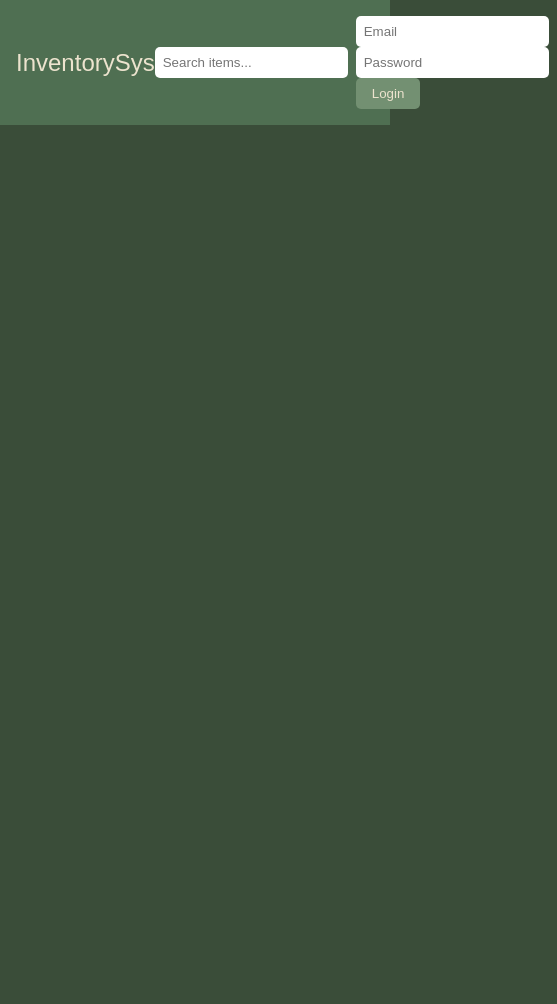
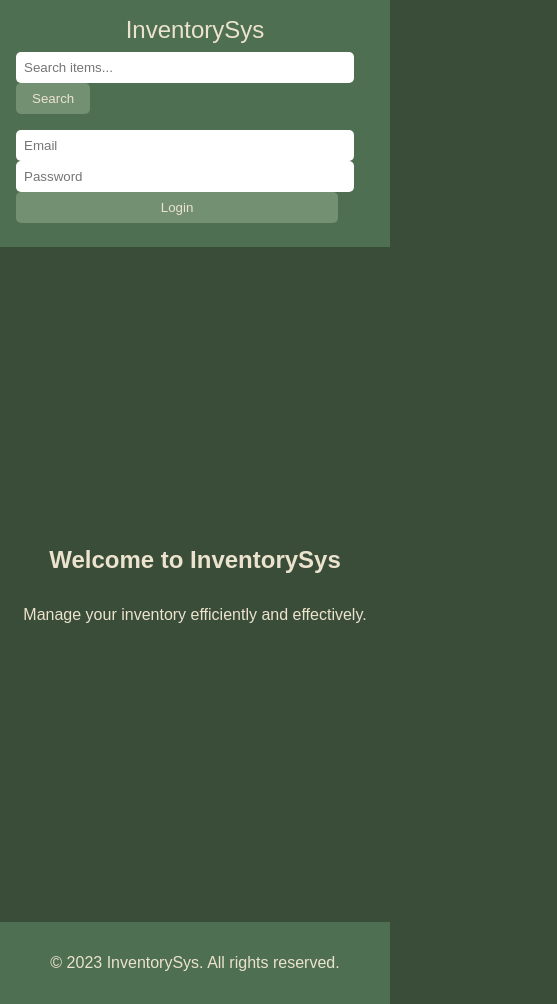
Before and after one commit to Panji-Utama/VWS-Project-2-Inventory, a plain HTML site: page index.html in a window 390 px wide. Shown: the whole page, 557 px wide, since content can reach past the window. Before the commit the page ends 844 px from the top, so only its background shows below. Drawn offline with Linux system fonts and the light colour scheme; no server answers.

Commit message:
fix: Changed the layout of Home and is now responsive to most screen

```diff
--- a/css/styles.css
+++ b/css/styles.css
@@ -5,12 +5,22 @@
   --accentColor: #ece3ce;
 }
 
+html {
+  height: 100%;
+}
+
 body {
+  display: flex;
+  flex-direction: column;
+  min-height: 100vh;
+  margin: 0;
   font-family: Arial, sans-serif;
-  margin: 0;
-  padding: 0;
   background-color: var(--primaryColor);
   color: var(--accentColor);
+}
+
+main {
+  flex: 1;
 }
 
 .navbar {
@@ -34,6 +44,7 @@ body {
   border: none;
 }
 
+.search-bar button,
 .login-form button {
   background-color: var(--thirdColor);
   color: var(--accentColor);
@@ -43,39 +54,49 @@ body {
   cursor: pointer;
 }
 
-.carousel {
-  overflow: hidden;
-  white-space: nowrap; /* Ensures items are in a single line */
+.welcome-container {
+  display: flex;
+  flex-direction: column;
+  justify-content: center;
+  align-items: center;
+  height: 80vh; /* Adjust height as needed */
+  text-align: center;
 }
 
-.carousel-track {
-  display: inline-flex; /* Changed to inline-flex */
-  /* animation: scrollLeft 1s linear infinite; */
+/* Responsive design */
+@media screen and (max-width: 768px) {
+  .navbar {
+    flex-direction: column;
+    align-items: center;
   }
 
-@keyframes scrollLeft {
-  0% {
-    transform: translateX(0);
-  }
-  100% {
-    transform: translateX(
-      calc(-100% / 2)
-    ); /* Adjust based on the number of items */
-  }
+  .search-bar,
+  .login-form {
+    width: 100%;
+    margin: 0.5rem 0;
   }
 
-.carousel-item {
-  display: inline-block; /* Ensure items are inline */
-  margin-right: 20px;
+  .search-bar input,
+  .login-form input,
+  .login-form button {
+    width: 90%; /* Adjust as needed for smaller screens */
   }
 
-.carousel-item img {
-  width: 100px;
-  height: 100px;
-  object-fit: cover;
-  border-radius: 0.5rem;
+  .welcome-container h1 {
+    font-size: 1.5rem; /* Smaller font size for smaller screens */
   }
 
-.modal {
-  /* Modal styling goes here */
+  .welcome-container p {
+    font-size: 1rem; /* Smaller font size for smaller screens */
   }
+
+  /* Add more responsive styles as needed */
+}
+
+/* Footer styles */
+footer {
+  text-align: center;
+  padding: 1rem;
+  background-color: var(--secondaryColor);
+  color: var(--accentColor);
+}
--- a/index.html
+++ b/index.html
@@ -1,35 +1,36 @@
 <!DOCTYPE html>
 <html lang="en">
   <head>
-    <meta charset="UTF-8">
-    <meta name="viewport" content="width=device-width, initial-scale=1.0">
+    <meta charset="UTF-8" />
+    <meta name="viewport" content="width=device-width, initial-scale=1.0" />
     <title>Inventory Management System</title>
-    <link rel="stylesheet" href="css/styles.css">
+    <link rel="stylesheet" href="css/styles.css" />
   </head>
   <body>
     <header>
       <div class="navbar">
         <div class="logo">InventorySys</div>
         <div class="search-bar">
-                <input type="text" placeholder="Search items...">
+          <input type="text" placeholder="Search items..." />
+          <button id="search-button">Search</button>
         </div>
         <div class="login-form">
-                <input type="email" placeholder="Email">
-                <input type="password" placeholder="Password">
+          <input type="email" placeholder="Email" />
+          <input type="password" placeholder="Password" />
           <button>Login</button>
         </div>
       </div>
     </header>
     <main>
-        <div id="item-carousel" class="carousel">
-            <div class="carousel-track">
-                <!-- Items will be dynamically loaded here -->
-            </div>
+      <div class="welcome-container">
+        <h1>Welcome to InventorySys</h1>
+        <p>Manage your inventory efficiently and effectively.</p>
       </div>
     </main>
-    <div id="itemModal" class="modal">
-        <!-- Modal content -->
-    </div>
-    <script src="js/script.js"></script>
+
+    <footer>
+      <p>&copy; 2023 InventorySys. All rights reserved.</p>
+    </footer>
+    <script src="script.js"></script>
   </body>
 </html>
--- a/js/script.js
+++ b/js/script.js
@@ -23,6 +23,8 @@ function createCarousel(items) {
   });
 }
 
+// I think I will change a few things. The navbar would be exactly the same, but put a "search" button beside the search textfield, so the searching would only be done and shown after pressing the button. Then I wont implement the modal, row, moving images, etc. It would now be a welcome text and details on what the website is all about. Then dont forget to add footer to it too. Use the color palette that I gave. Give me all the html css js code
+
 document.addEventListener("DOMContentLoaded", async () => {
   const items = await fetchItems();
   if (items && items.length > 0) {
```
Lines whose indentation alone changed are shown as unchanged.
